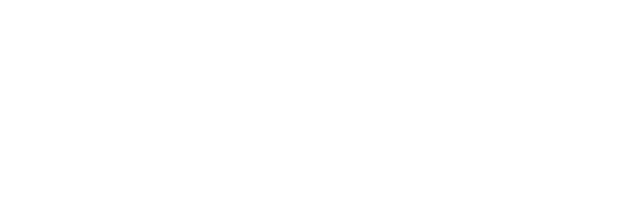
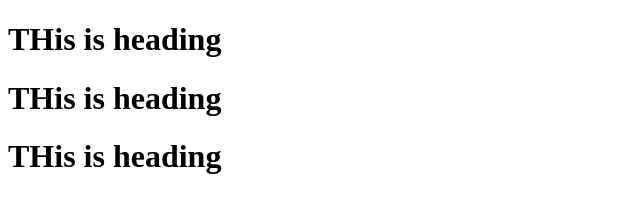
Before and after one commit to ripon88/practice, a plain HTML site: page index.html in a window 1280 px wide. Shown: the whole page, without its empty margins (0-640 px from the left). Drawn offline with Linux system fonts and the light colour scheme.

Commit message:
first commit

```diff
--- a/index.html
+++ b/index.html
@@ -5,5 +5,9 @@
     <meta name="viewport" content="width=device-width, initial-scale=1.0" />
     <title>Document</title>
   </head>
-  <body></body>
+  <body>
+    <h1>THis is heading</h1>
+    <h1>THis is heading</h1>
+    <h1>THis is heading</h1>
+  </body>
 </html>
```
